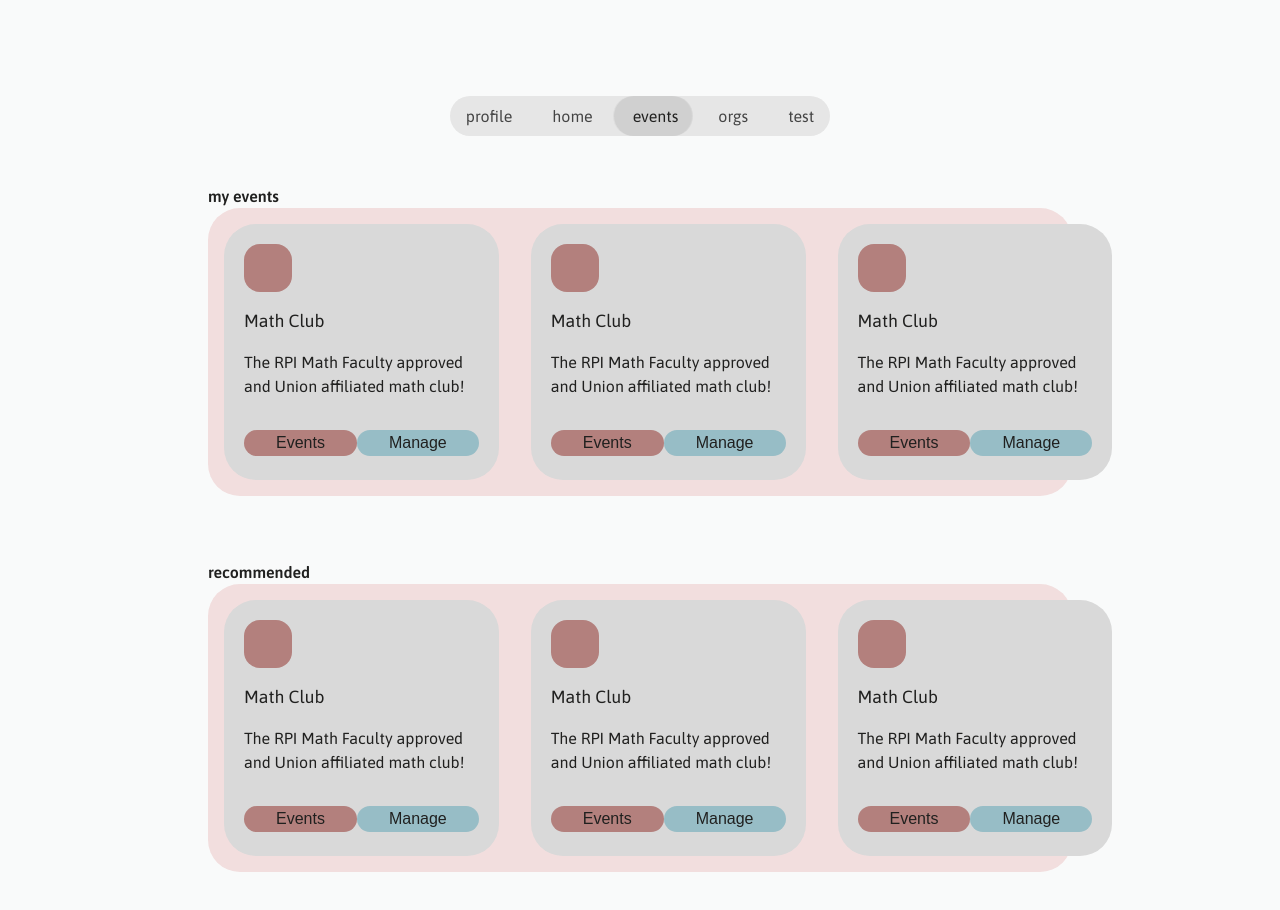
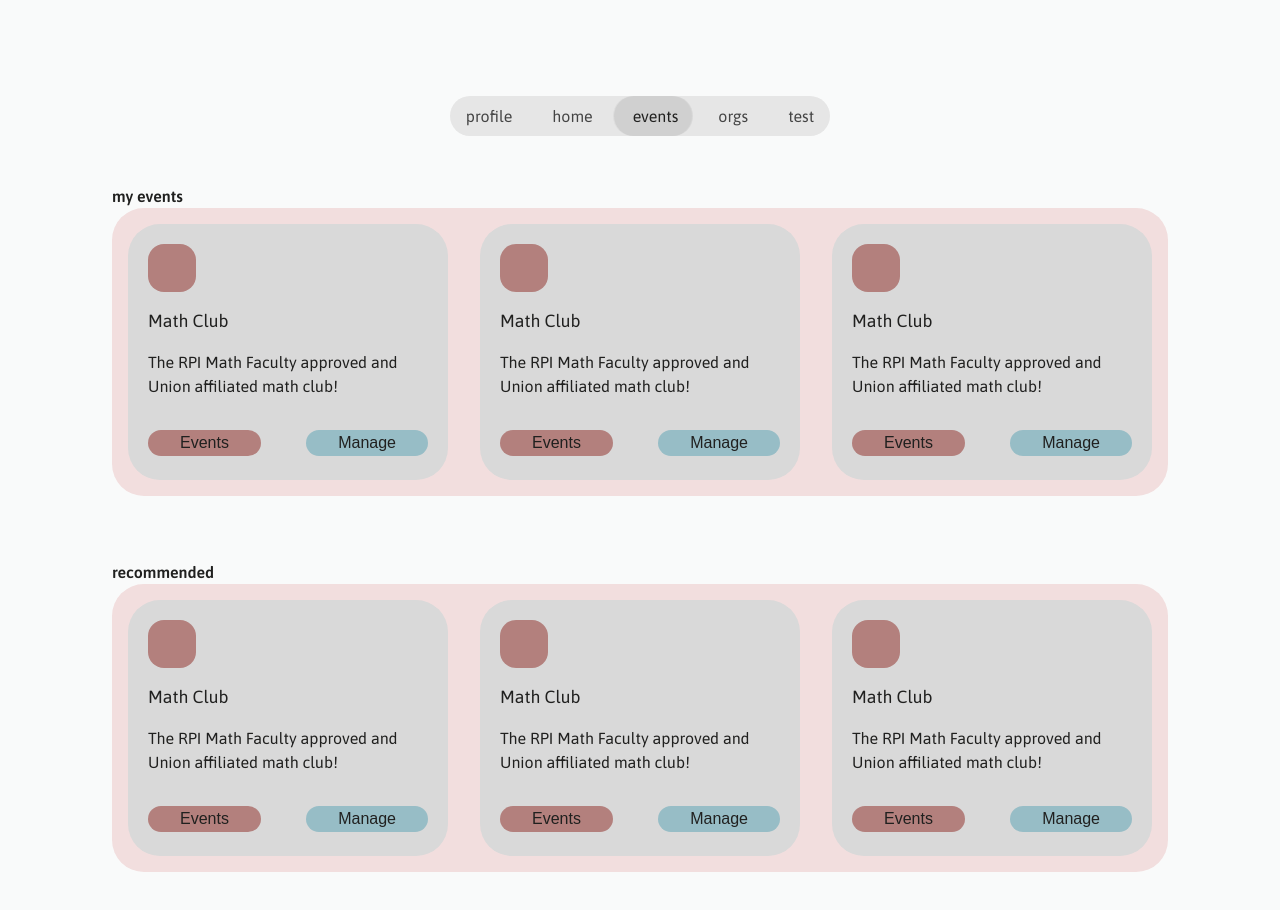
Before and after one commit to CApy-RPI/webui, a React (Vite) app: page /events in a window 1280 px wide. Shown: the top 910 px of the page. Built offline with nearby package versions, Linux system fonts and the light colour scheme.

Commit message:
Add page component transitions

```diff
--- a/package.json
+++ b/package.json
@@ -12,6 +12,7 @@
   },
   "dependencies": {
     "@heroicons/react": "^2.2.0",
+    "framer-motion": "^12.35.0",
     "gsap": "^3.14.2",
     "lucide-react": "^0.564.0",
     "react": "^19.2.0",
--- a/src/components/AppLayout.tsx
+++ b/src/components/AppLayout.tsx
@@ -1,10 +1,9 @@
-/* Layout that each page will follow */
 import '../css/app-layout.css';
 import { Outlet } from 'react-router-dom';
-
-import Navbar from './navbar/Navbar.tsx';
+import Navbar from './navbar/Navbar';
 
 export default function AppLayout() {
+
   return (
     <div className="main-app-container">
       <Navbar />
--- a/src/components/Carousel.tsx
+++ b/src/components/Carousel.tsx
@@ -8,8 +8,9 @@ type CarouselProps = {
 export default function Carousel({ type }: CarouselProps) {
     return (
         <>
+            <div className="carousel-container">
                 <div>
-                <h2 className="carousel-title">{type}</h2>
+                    <span className="carousel-title">{type}</span>
                     <div className="carousel">
                         <Organization
                             title="Math Club"
@@ -25,6 +26,7 @@ export default function Carousel({ type }: CarouselProps) {
                         />
                     </div>
                 </div>
+            </div>
         </>
     );
 }
--- a/src/components/navbar/NavbarLink.tsx
+++ b/src/components/navbar/NavbarLink.tsx
@@ -1,4 +1,5 @@
-import { NavLink } from 'react-router-dom';
+import { NavLink, useNavigate } from 'react-router-dom';
+import type { MouseEvent } from 'react';
 
 type NavbarLinkProps = {
   label: string;
@@ -6,8 +7,30 @@ type NavbarLinkProps = {
 };
 
 export default function NavbarLink({ label, nav }: NavbarLinkProps) {
+  const navigate = useNavigate();
+
+  const handleClick = (e: MouseEvent<HTMLAnchorElement>) => {
+    e.preventDefault();
+
+    const content = document.querySelector('.app-content');
+    if (!content) {
+      navigate(nav);
+      return;
+    }
+
+    content.classList.add('page-transition');
+    setTimeout(() => { navigate(nav); }, 300);
+    setTimeout(() => { content.classList.remove('page-transition'); }, 400);
+  };
+
   return (
-        <NavLink to={nav} className={({ isActive }) => `navlink ${isActive ? 'active-navlink' : ''}`}>
+    <NavLink
+      to={nav}
+      onClick={handleClick}
+      className={({ isActive }) =>
+        `navlink ${isActive ? 'active-navlink' : ''}`
+      }
+    >
       {label}
     </NavLink>
   );
--- a/src/css/app-layout.css
+++ b/src/css/app-layout.css
@@ -8,5 +8,13 @@
 
 .app-content {
     padding: 3rem;
-    width: 75%;
+    width: 100%;
+    position: relative;
+    overflow: hidden;
+    transition: transform 0.4s ease, opacity 0.4s ease;
 }
+
+.app-content.page-transition {
+  transform: scale(0.95);
+  opacity: 0.10;
+}
--- a/src/css/carousel.css
+++ b/src/css/carousel.css
@@ -2,6 +2,12 @@
     display: flex;
     flex-direction: column;
     gap: 4rem;
+}
+
+.carousel-container {
+    display: flex;
+    flex-direction: column;
+    align-items: center;
 }
 
 .carousel {
```
Also changed, not shown: 1 other file (tests, documents, lock files or other folders). Lines whose indentation alone changed are shown as unchanged.
